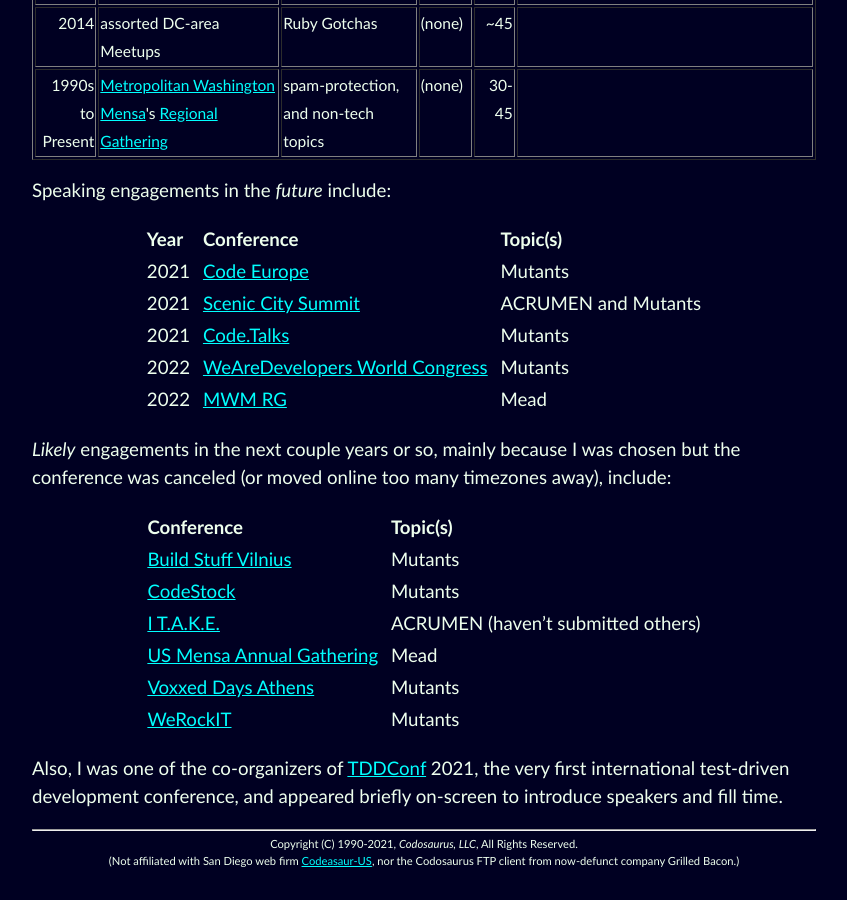
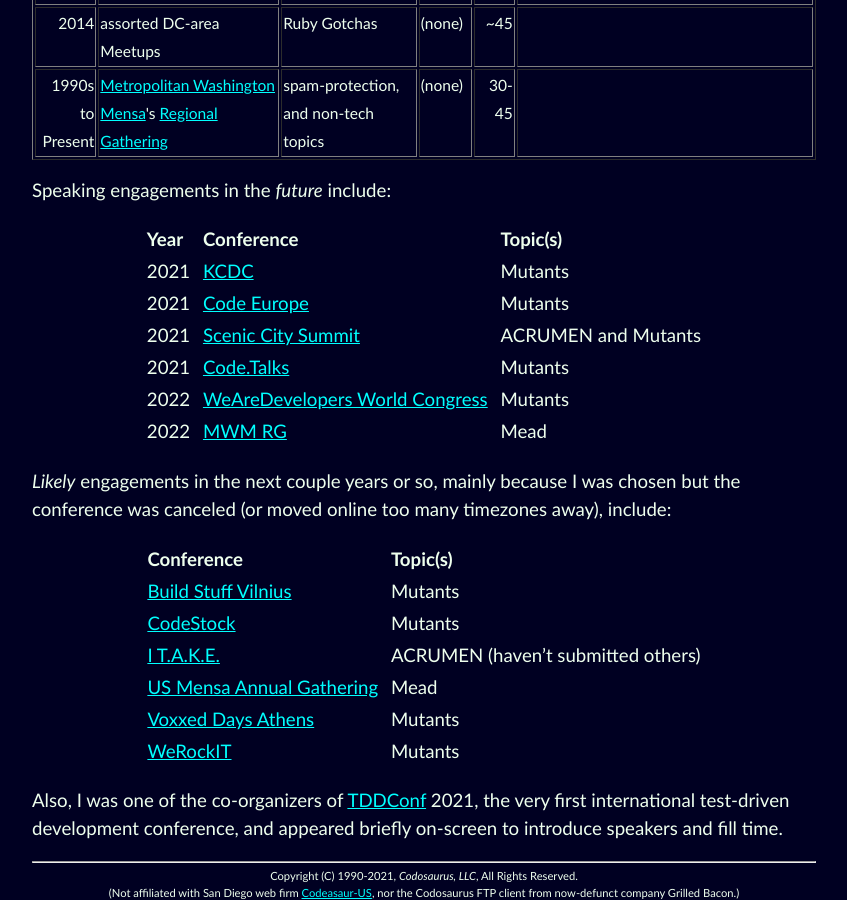
Before and after one commit to CodosaurusLLC/CodosaurusLLC.github.io, a Jekyll site: the page built from speaking.md, in a window 1280 px wide and 900 px high, scrolled down 2248 px. Shown: the whole window, without its empty margins (216-1063 px from the left). Built offline with Jekyll 4.4.1, drawn with Linux system fonts in a browser that asks for light colours; before the commit the page ends 3119 px from its top, so only the background shows below that.

Commit message:
add KCDC

```diff
--- a/speaking.md
+++ b/speaking.md
@@ -269,6 +269,7 @@
 
 | Year || Conference || Topic(s) |
 |-|
+|2021||[KCDC](https://www.kcdc.info/){:rel="nofollow" target="_new"}||Mutants|
 |2021||[Code Europe](https://codeeurope.pl/){:rel="nofollow" target="_new"}||Mutants|
 |2021||[Scenic City Summit](https://sceniccitysummit.com/){:rel="nofollow" target="_new"}||ACRUMEN and Mutants|
 |2021||[Code.Talks](https://www.codetalks.de/){:rel="nofollow" target="_new"}||Mutants|
```
